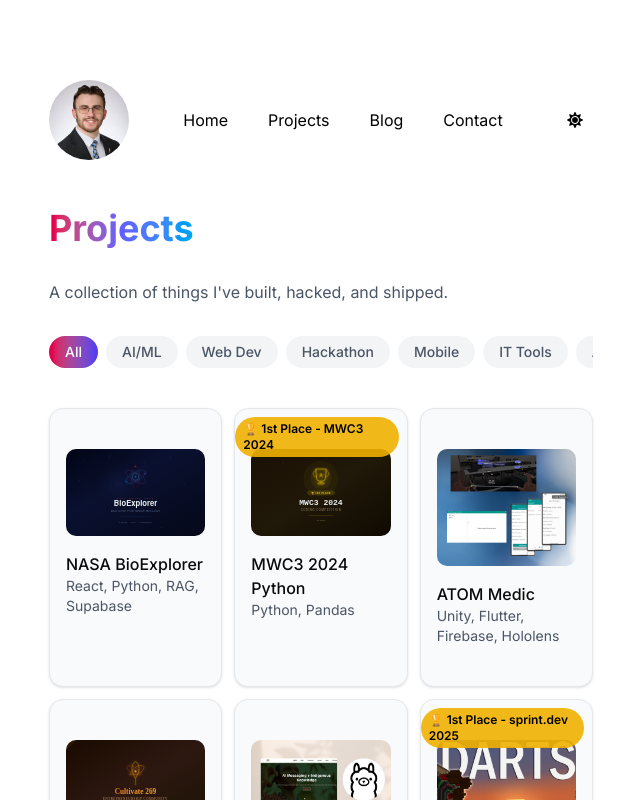
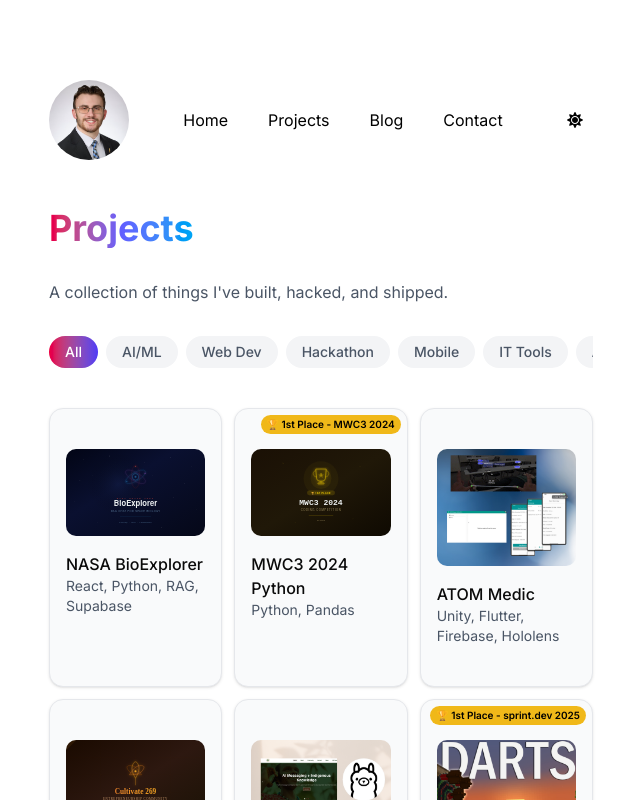
Before and after one commit to grcodeman/cody-portfolio, a Next.js app: page /projects in a window 1280 px wide. Shown: the top 800 px of the page, without its empty margins (319-959 px from the left). Built offline with nearby package versions, Linux system fonts and the light colour scheme.

Commit message:
making award notes smaller

```diff
--- a/components/ProjectCard.tsx
+++ b/components/ProjectCard.tsx
@@ -15,7 +15,7 @@ export default function ProjectCard({
     <div className="block h-full" onClick={onClick}>
       <Card className="bg-gray-50 dark:bg-zinc-900 border-gray-200 dark:border-zinc-800 transition-transform duration-300 hover:scale-105 cursor-pointer h-full relative overflow-hidden">
         {project.award && (
-          <div className="absolute top-2 right-2 z-10 bg-yellow-500/90 text-black text-xs font-semibold px-2 py-1 rounded-full">
+          <div className="absolute top-1.5 right-1.5 z-10 bg-yellow-500/90 text-black text-[10px] font-semibold px-1.5 py-0.5 rounded-full">
             {"🏆 " + project.award}
           </div>
         )}
```
